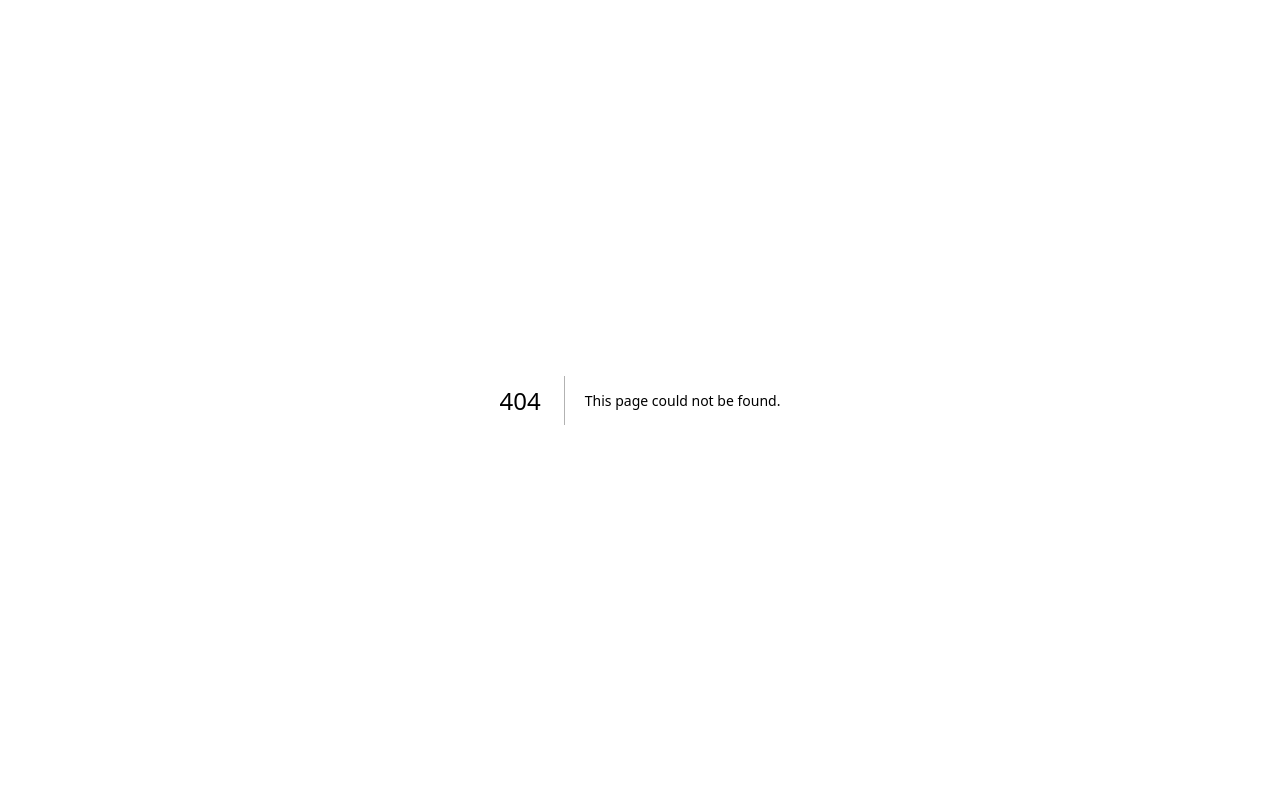
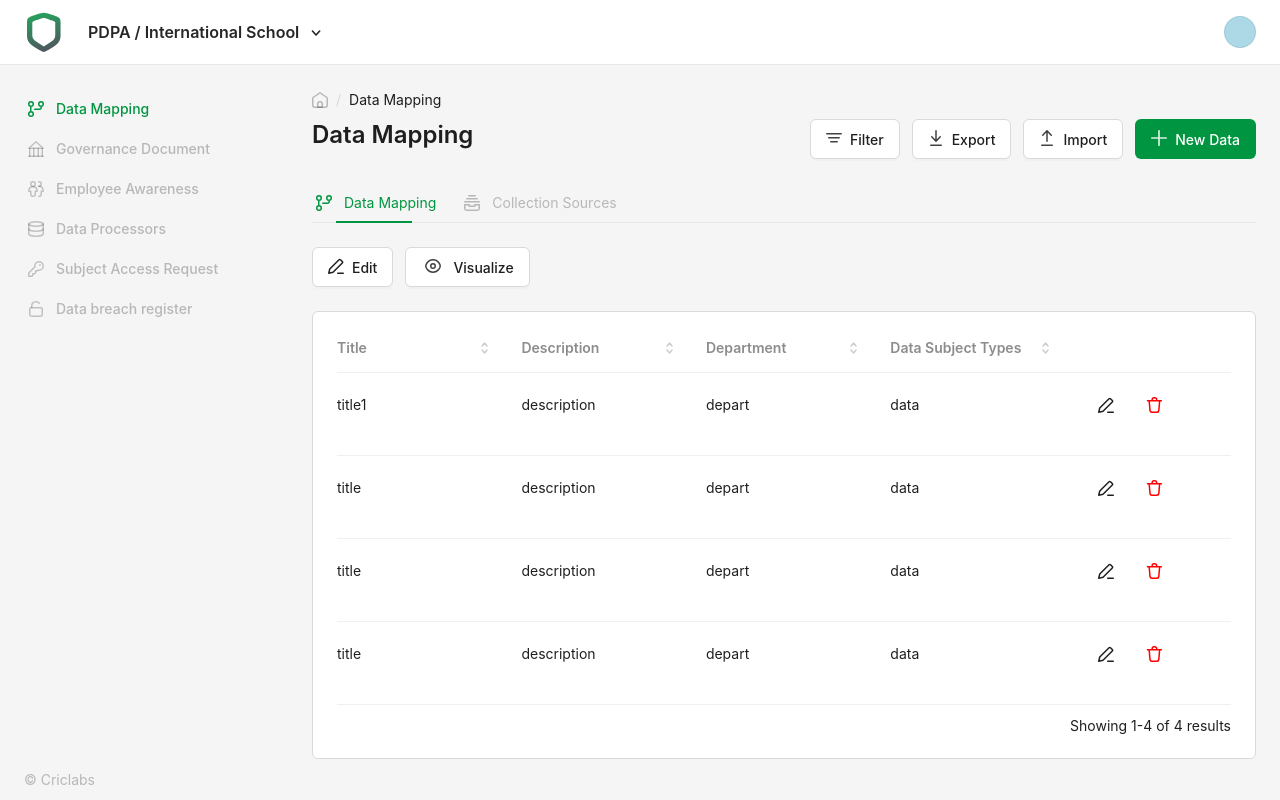
Before and after one commit to volkswg/criclabs-code-challenge, a Next.js app: page /data-mapping in a window 1280 px wide. Before the commit this address had no page. Built offline with nearby package versions, Linux system fonts and the light colour scheme.

Commit message:
feat: [FE] create data mapping page

```diff
--- /dev/null
+++ b/src/app/data-mapping/content/data-mapping.module.css
@@ -0,0 +1,65 @@
+.PageContainer {
+  display: flex;
+  flex-direction: column;
+  row-gap: var(--contentPageRowGap);
+  height: 100%;
+}
+
+.TitleSection {
+  display: flex;
+  flex-wrap: wrap;
+  justify-content: space-between;
+  row-gap: 12px;
+}
+
+.PageTitle {
+  font-size: 24px;
+  font-weight: 600;
+  line-height: 32px;
+}
+
+.TitleButtons {
+  display: flex;
+  gap: 12px;
+}
+
+.DataTableContainer {
+  flex-grow: 1;
+  background-color: #ffffff;
+  border: 1px solid #d9d9d9;
+  border-radius: 6px;
+  padding: var(--contentPageRowGap);
+  /* overflow: auto; */
+  overflow: hidden;
+}
+
+/* .TabMenuContainer {} */
+
+.TabMenuContainer :global(.ant-menu-item) {
+  padding: 0;
+  margin-right: 24px;
+}
+/* .HideBtnLabel {
+  display: none;
+} */
+.RowActionButtons {
+  display: flex;
+  gap: 12px;
+}
+@media screen and (max-width: 576px) {
+  .PageContainer {
+    row-gap: var(--contentPageRowGapXS);
+  }
+  .PageTitle {
+    width: 100%;
+  }
+  .TitleButtons {
+    width: 100%;
+  }
+  .DataTableContainer {
+    padding: var(--contentPageRowGapXS);
+  }
+  .HideBtnLabel {
+    display: none;
+  }
+}
--- /dev/null
+++ b/src/app/data-mapping/content/display-data-table/display-data-table.module.css
@@ -0,0 +1,30 @@
+.DataTable :global(.ant-table-thead .ant-table-cell) {
+  padding: 0 24px 12px 0;
+  white-space: nowrap;
+}
+
+.DataTable :global(.ant-table-tbody .ant-table-cell) {
+  padding: 12px 24px 30px 0;
+}
+
+.DataTable :global(.ant-spin-nested-loading) {
+  height: 100%;
+}
+.DataTable :global(.ant-spin-container) {
+  height: 100%;
+}
+.DataTable :global(.ant-table) {
+  height: 100%;
+}
+.DataTable :global(.ant-table-container) {
+  height: 100%;
+}
+.DataTable :global(.ant-table-content) {
+  height: 100%;
+}
+
+@media screen and (max-width: 576px) {
+  .DataTable :global(.ant-table-tbody .ant-table-cell) {
+    padding: 8px 24px 26px 0;
+  }
+}
--- /dev/null
+++ b/src/app/data-mapping/content/display-data-table/index.tsx
@@ -0,0 +1,121 @@
+'use client';
+import { Button, Table, TableColumnsType } from 'antd';
+import React from 'react';
+
+import SorterIcon from '../../../../../public/static/sorter-icon.svg';
+import EditIcon from '../../../../../public/static/edit-icon.svg';
+import TrashIcon from '../../../../../public/static/trash-icon.svg';
+import style from './display-data-table.module.css';
+
+interface DataType {
+  key: React.Key;
+  title: string;
+  description: string;
+  department: string;
+  dataSubjectTypes: string;
+}
+
+const columns: TableColumnsType<DataType> = [
+  {
+    title: 'Title',
+    sorter: (a, b) => a.title.localeCompare(b.title),
+    sortIcon: () => <SorterIcon />,
+    dataIndex: 'title',
+    minWidth: 150,
+  },
+  {
+    title: 'Description',
+    sorter: (a, b) => a.description.localeCompare(b.description),
+    sortIcon: () => <SorterIcon />,
+    dataIndex: 'description',
+    minWidth: 150,
+  },
+  {
+    title: 'Department',
+    sorter: (a, b) => a.department.localeCompare(b.department),
+    sortIcon: () => <SorterIcon />,
+    dataIndex: 'department',
+    minWidth: 150,
+  },
+  {
+    title: 'Data Subject Types',
+    sorter: (a, b) => a.dataSubjectTypes.localeCompare(b.dataSubjectTypes),
+    sortIcon: () => <SorterIcon />,
+    dataIndex: 'dataSubjectTypes',
+    minWidth: 150,
+  },
+  {
+    title: '',
+    render: () => {
+      return (
+        <>
+          <Button type="text">
+            <EditIcon />
+          </Button>
+          <Button type="text">
+            <TrashIcon color="red" />
+          </Button>
+        </>
+      );
+    },
+  },
+];
+
+const data: DataType[] = [
+  {
+    key: 'ti1',
+    title: 'title1',
+    department: 'depart',
+    description: 'description',
+    dataSubjectTypes: 'data',
+  },
+  {
+    key: 'ti2',
+    title: 'title',
+    department: 'depart',
+    description: 'description',
+    dataSubjectTypes: 'data',
+  },
+  {
+    key: 'ti3',
+    title: 'title',
+    department: 'depart',
+    description: 'description',
+    dataSubjectTypes: 'data',
+  },
+  {
+    key: 'ti4',
+    title: 'title',
+    department: 'depart',
+    description: 'description',
+    dataSubjectTypes: 'data',
+  },
+  {
+    key: 'ti5',
+    title: 'title',
+    department: 'depart',
+    description: 'description',
+    dataSubjectTypes: 'data',
+  },
+];
+
+const DisplayDataTable = () => {
+  return (
+    <div style={{ display: 'flex', flexDirection: 'column', height: '100%' }}>
+      <Table
+        style={{ overflowY: 'auto' }}
+        tableLayout="auto"
+        pagination={false}
+        className={style.DataTable}
+        columns={columns}
+        dataSource={data}
+        scroll={{ y: 'calc(100% - 37px)' }}
+      />
+      <div style={{ alignSelf: 'end', paddingTop: 10 }}>
+        Showing 1-4 of 4 results
+      </div>
+    </div>
+  );
+};
+
+export default DisplayDataTable;
--- /dev/null
+++ b/src/app/data-mapping/content/index.tsx
@@ -0,0 +1,76 @@
+'use client';
+import React from 'react';
+import { Button, Menu, MenuProps } from 'antd';
+import FilterIcon from '../../../../public/static/filter-icon.svg';
+import ExportIcon from '../../../../public/static/export-icon.svg';
+import ImportIcon from '../../../../public/static/import-icon.svg';
+import NewDataIcon from '../../../../public/static/new-data-icon.svg';
+import DataMappingIcon from '../../../../public/static/sub-menu-icon/data-mapping-icon.svg';
+import CollectionSrcIcon from '../../../../public/static/sub-menu-icon/collection-src-icon.svg';
+import EditIcon from '../../../../public/static/edit-icon.svg';
+import VisualizeIcon from '../../../../public/static/visusalize-icon.svg';
+import DisplayDataTable from './display-data-table';
+import style from './data-mapping.module.css';
+
+
+const items: MenuProps['items'] = [
+  {
+    label: 'Data Mapping',
+    key: 'data-mapping-tab',
+    icon: <DataMappingIcon />,
+    style: { display: 'flex', alignItems: 'center' },
+  },
+  {
+    label: 'Collection Sources',
+    key: 'collection-sources-tab',
+    icon: <CollectionSrcIcon />,
+    disabled: true,
+    style: { display: 'flex', alignItems: 'center' },
+  },
+];
+
+const DataMappingContent = () => {
+  return (
+    <>
+      <div className={style.PageContainer}>
+        <div className={style.TitleSection}>
+          <span className={style.PageTitle}>Data Mapping</span>
+          <div className={style.TitleButtons}>
+            <Button icon={<FilterIcon width={16} height={16} />}>
+              <span className={style.HideBtnLabel}>Filter</span>
+            </Button>
+            <Button icon={<ExportIcon width={16} height={16} />}>
+              <span className={style.HideBtnLabel}>Export</span>
+            </Button>
+            <Button icon={<ImportIcon width={16} height={16} />}>
+              <span className={style.HideBtnLabel}>Import</span>
+            </Button>
+            <Button
+              type="primary"
+              block
+              icon={<NewDataIcon width={16} height={16} />}
+            >
+              New Data
+            </Button>
+          </div>
+        </div>
+        <Menu
+          className={style.TabMenuContainer}
+          mode="horizontal"
+          items={items}
+          defaultSelectedKeys={['data-mapping-tab']}
+          style={{ lineHeight: '40px' }}
+        />
+        <div className={style.RowActionButtons}>
+          <Button icon={<EditIcon />}>Edit</Button>
+          <Button icon={<VisualizeIcon />}>Visualize</Button>
+        </div>
+        <div className={style.DataTableContainer}>
+          <DisplayDataTable />
+        </div>
+      </div>
+    </>
+  );
+};
+
+export default DataMappingContent;
--- /dev/null
+++ b/src/app/data-mapping/page.tsx
@@ -0,0 +1,17 @@
+import { Metadata } from 'next';
+import CustomLayout from '@/components/layout/custom-layout';
+import DataMappingContent from './content';
+
+export const metadata: Metadata = {
+  title: 'Criclabs - Data Mapping',
+};
+
+const DataMappingPage = () => {
+  return (
+    <CustomLayout>
+      <DataMappingContent />
+    </CustomLayout>
+  );
+};
+
+export default DataMappingPage;
--- a/src/app/globals.css
+++ b/src/app/globals.css
@@ -3,6 +3,8 @@
   --viewportPaddingH: 24px;
   --xsViewportPaddingH: 16px;
   --navBarHeight: 64px;
+  --contentPageRowGap: 24px;
+  --contentPageRowGapXS: 16px;
 }
 
 html,
--- a/src/app/layout.tsx
+++ b/src/app/layout.tsx
@@ -29,6 +29,14 @@ export default function RootLayout({
         <ConfigProvider
           theme={{
             components: {
+              Table: {
+                padding: 0,
+                headerBg: 'none',
+                headerSplitColor: 'none',
+                headerColor: '#00000073',
+                headerSortHoverBg: 'none',
+                headerSortActiveBg: 'none',
+              },
               Button: {
                 fontWeight: 500,
                 lineHeight: 22,
```
